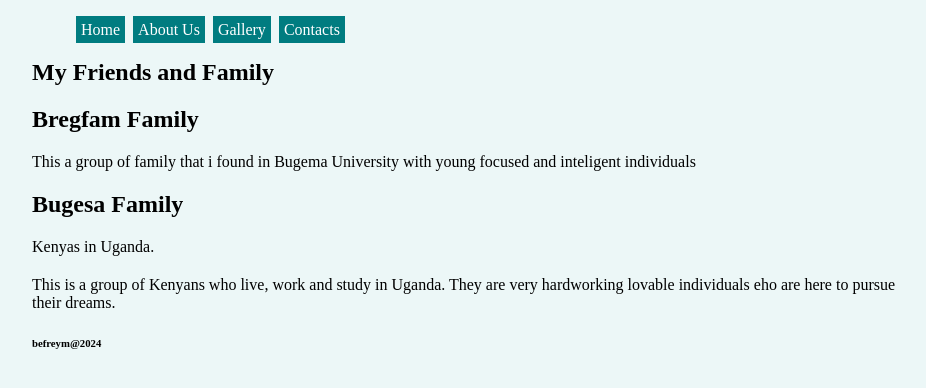
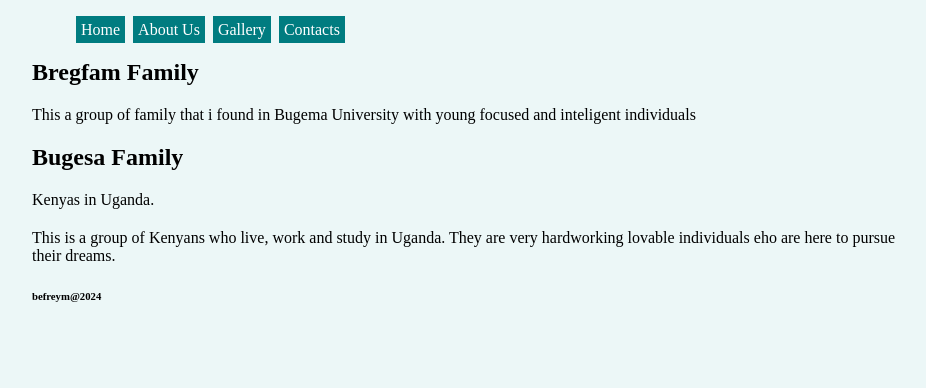
Before and after one commit to befreym/BarasaMusaviBefrey-Midsemester, a plain HTML site: page index.html in a window 1280 px wide. Shown: the whole page, without its empty margins (160-1086 px from the left). Drawn offline with Linux system fonts and the light colour scheme.

Commit message:
Update index.html

```diff
--- a/index.html
+++ b/index.html
@@ -16,11 +16,10 @@
             <Li> <a href="Contact.html">Contacts</a>   </Li>
         </ul>
     </nav>
-    <section><h2>My Friends and Family</h2>
-    <h1>Bregfam Family</h1>
+    <section class="sectionm"><h2>Bregfam Family</h2>
     <p>This a group of family that i found in Bugema University with young focused and inteligent individuals</p>
     </section>
-    <aside><h1>Bugesa Family</h1>
+    <aside class="sectionm"><h1>Bugesa Family</h1>
         <p>Kenyas in Uganda.</p>
         <h1></h1>
         <p>This is a group of Kenyans who live, work and study in Uganda. They are very hardworking lovable individuals eho are here to pursue their dreams.</p>
```
